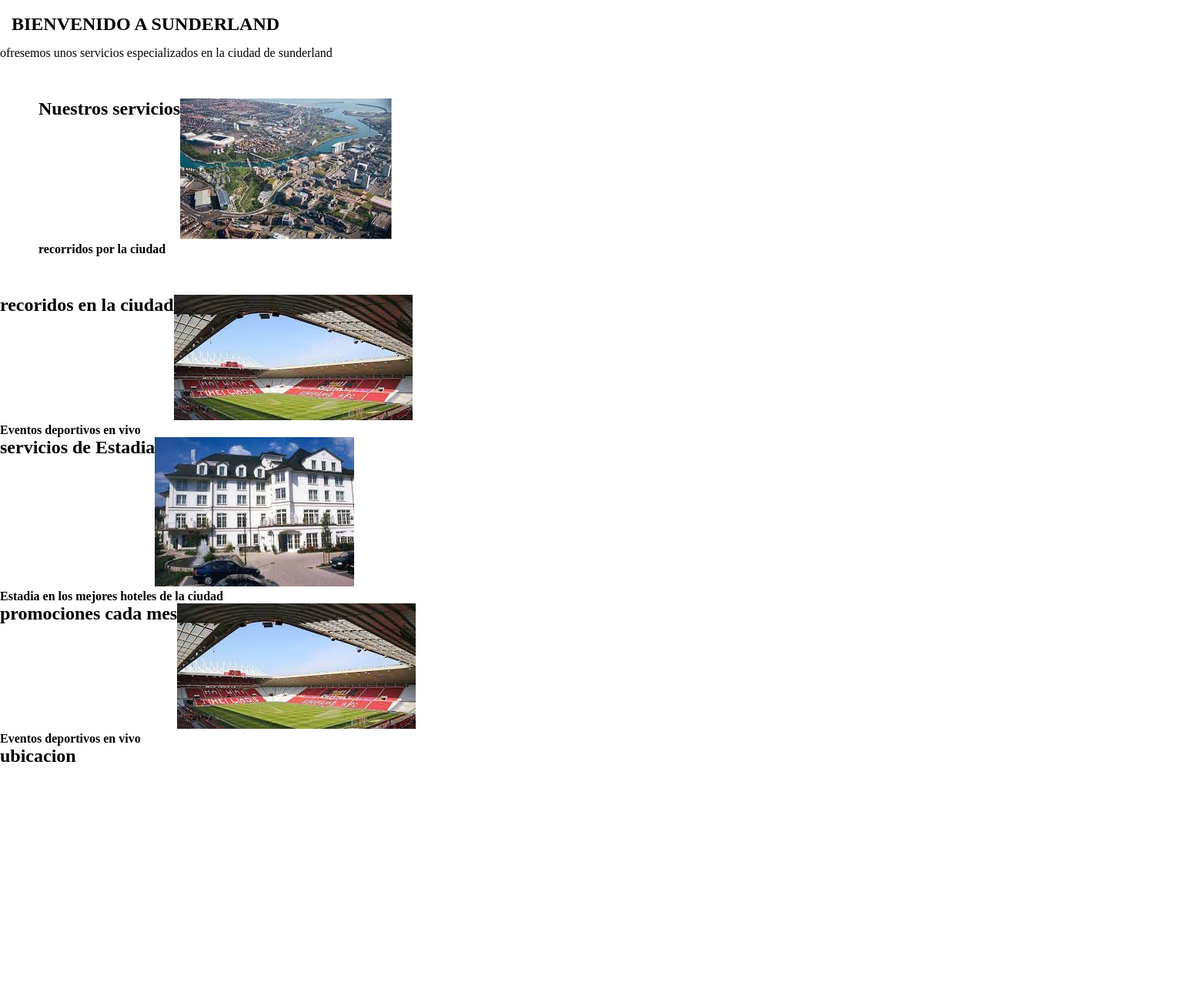
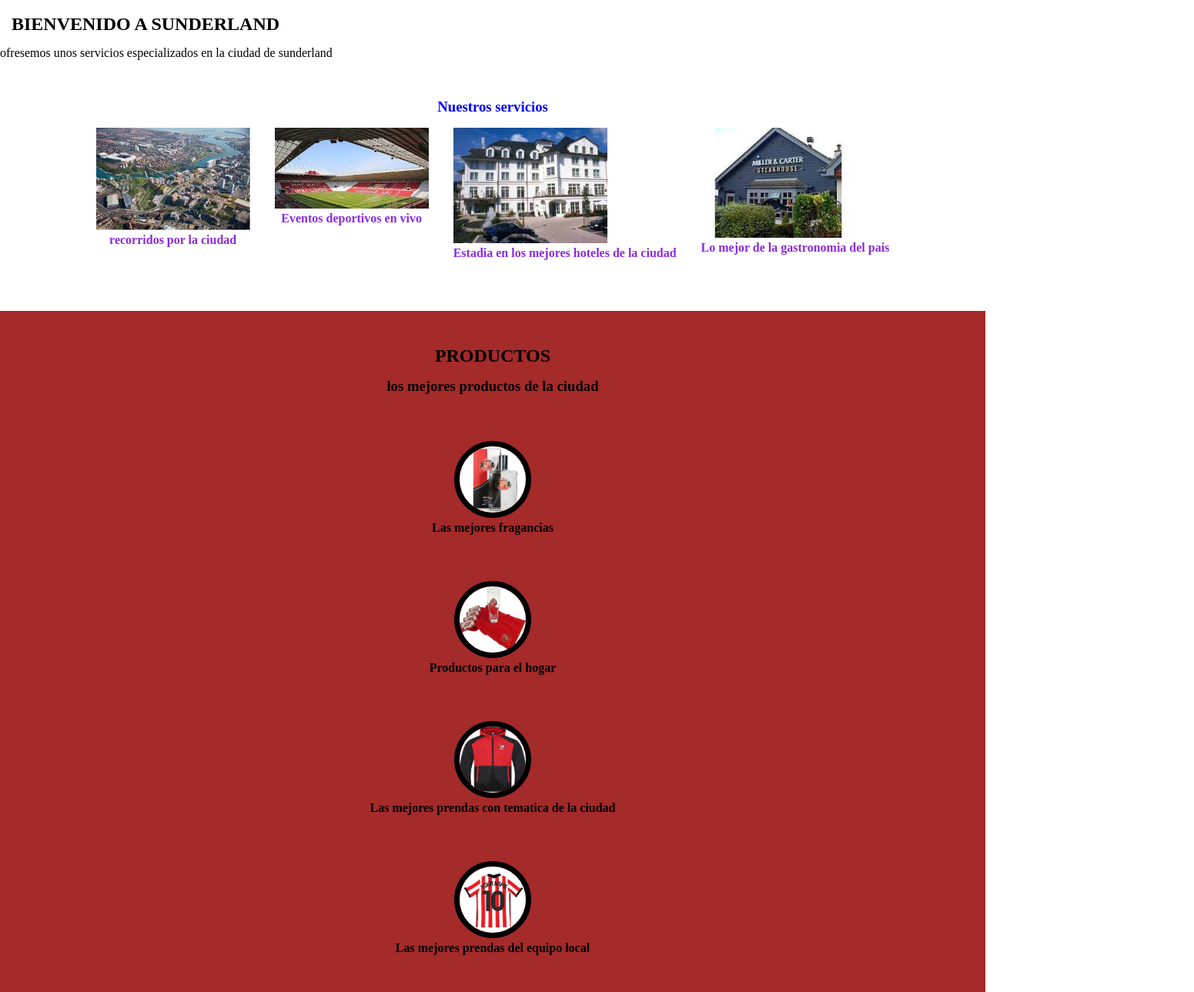
Before and after one commit to Jeissonostos/basicohtml, a plain HTML site: page index.html in a window 1280 px wide. Shown: the part 771-2060 px from the top of the page at 77% size, 1551 px wide, since content can reach past the window. Before the commit the page ends 1767 px from the top, so only its background shows below. Drawn offline with Linux system fonts and the light colour scheme.

Commit message:
Estilo de productos y servicios

```diff
--- a/css/estilo.css
+++ b/css/estilo.css
@@ -31,7 +31,7 @@ h1{
     top: 50%;
     left: 50%;
     color: black;
-    transform: translateX(120px)translateY(-250px);
+    transform: translateX(600px)translateY(-500px);
 }
 .menu a{
     display: inline-flex;
@@ -51,3 +51,49 @@ h1{
 #servicios{
     padding: 50px;
 }
+#servicios h3{
+    text-align: center;
+    color:blue;
+}
+#servicios h4{
+    text-align: center;
+    color: blueviolet;
+    font-family: 'Times New Roman', Times, serif;
+}
+#servicios .contenedor{
+    display: flex;
+    justify-content: center;
+    flex:wrap ;
+}
+#servicios article{
+    margin: 16px;
+}
+#servicios img{
+    width: 100%;
+    max-width: 200px;
+    justify-content: center;
+}
+#productos{
+    background: brown;
+    color: black;
+    text-align: center;
+    padding: 30px;
+}
+#productos h2{
+    padding: 15px;
+    text-transform: uppercase;
+}
+#prductos .contenedor{
+    display: flex;
+    flex-wrap: wrap;
+    justify-content: center;
+}
+.info-ciudad{
+    margin: 60px;
+}
+.info-ciudad img{
+    width: 100px;
+    height: 100px;
+    border-radius: 50%;
+    border: 7px solid black;
+}
--- a/index.html
+++ b/index.html
@@ -37,39 +37,58 @@
         </div>
         </section>
         <section id="servicios">
-            <h1>Nuestros servicios</h1>
+            <h3>Nuestros servicios</h3>
             <div class="contenedor">
         <article>
             <img src="img/recorridos.jpg">
             <h4>recorridos por la ciudad</h4>
         </article>
+        <article>
+            <img src="img/estadio.jpg">
+            <h4>Eventos deportivos en vivo</h4>
+        </article>
+        <article>
+            <img src="img/hotel.jpg">
+            <h4>Estadia en los mejores hoteles de la ciudad</h4>
+        </article>
+        <article>
+            <img src="img/restaurante.jpg">
+            <h4>Lo mejor de la gastronomia del pais</h4>
+        </article>
             </div>
         </section>
         <section id="productos">
-            <h1>recoridos en la ciudad</h1>
+            <h2>productos</h2>
+           <h3> los mejores productos de la ciudad</h3>
             <div class="contenedor">
-            <article>
-                <img src="img/estadio.jpg">
-                <h4>Eventos deportivos en vivo</h4>
-            </article>
+                <div class="info-ciudad">
+                    <img src="img/perfume.jpg">
+                    <h4>Las mejores fragancias</h4>
+                </div>
+                <div class="info-ciudad">
+                    <img src="img/mesa.jpg">
+                    <h4>Productos para el hogar</h4>
+                </div>
+                <div class="info-ciudad">
+                    <img src="img/ropa.jpg">
+                    <h4>Las mejores prendas con tematica de la ciudad</h4>
+                </div>
+                <div class="info-ciudad">
+                    <img src="img/deportivo.jpg">
+                    <h4>Las mejores prendas del equipo local</h4>
+                </div>
         </div>
         </section>
         <section id="hoteles">
             <h1>servicios de Estadia</h1>
             <div class="contenedor">
-            <article>
-                <img src="img/hotel.jpg">
-                <h4>Estadia en los mejores hoteles de la ciudad</h4>
-            </article>
+
         </div>
         </section>
         <section id="promociones">
             <div class="contenedor">
             <h1>promociones cada mes</h1>
-            <article>
-                <img src="img/estadio.jpg">
-                <h4>Eventos deportivos en vivo</h4>
-            </article>
+
         </div>
         </section>
         <section id="ubicancion">
```
Also changed, not shown: img/deportivo.jpg (added), img/mesa.jpg (added), img/perfume.jpg (added), img/ropa.jpg (added).
